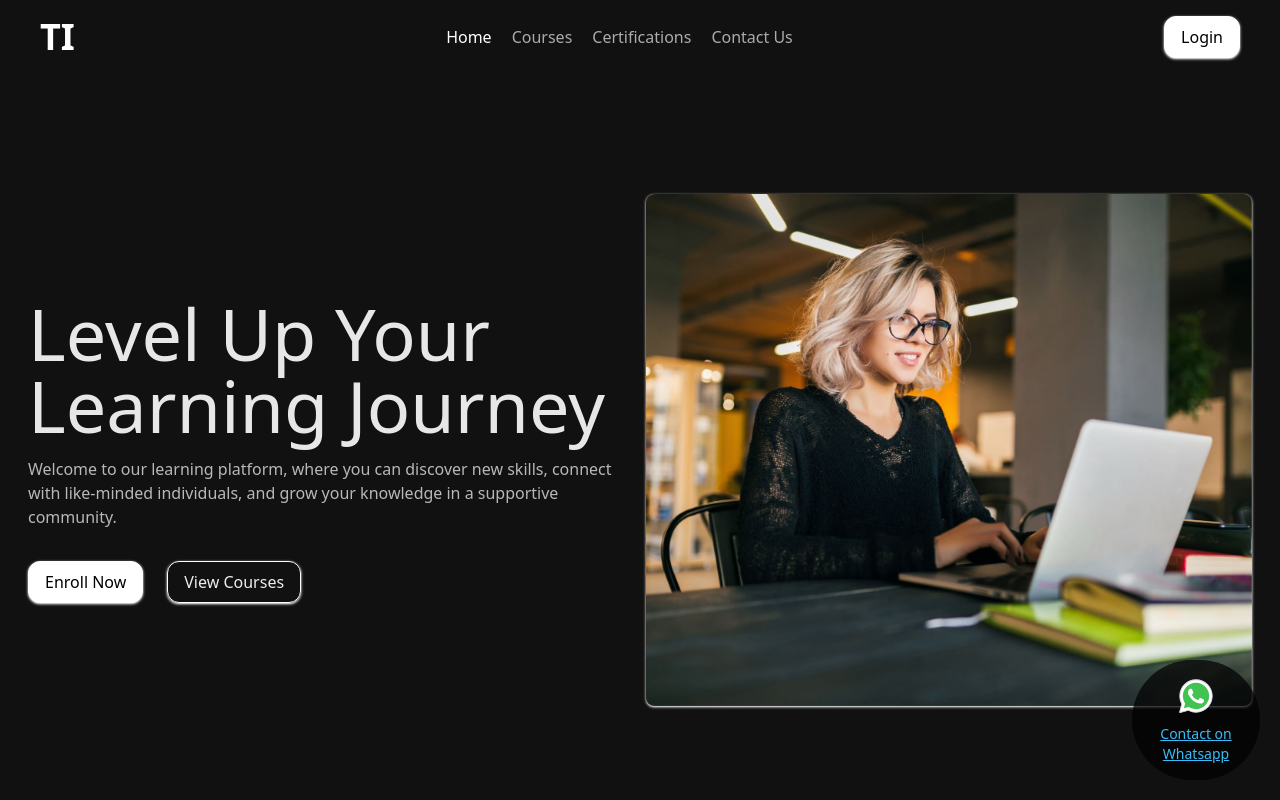
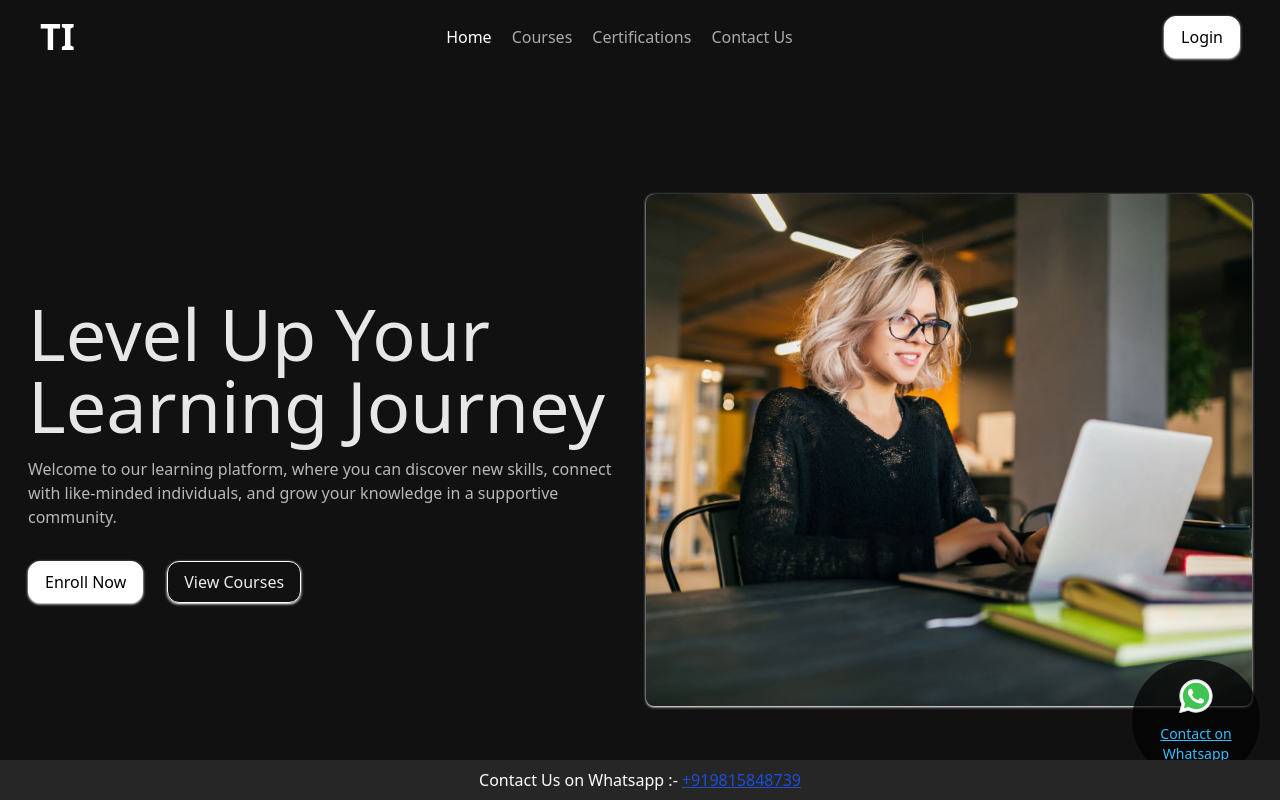
Before and after one commit to Abhishek-Rana-2001/ThaparInstitute, a React (Vite) app: page / in a window 1280 px wide. Shown: the top 800 px of the page. Built offline with nearby package versions, Linux system fonts and the light colour scheme; no server answers.

Commit message:
feat:sticky bar added

```diff
--- a/src/App.tsx
+++ b/src/App.tsx
@@ -2,6 +2,7 @@ import { Outlet } from "react-router-dom";
 import Header  from "./components/Header";
 import Footer from "./components/Footer";
 import StaticPin from "./components/StaticPin";
+import StickyFooter from "./components/StickyFooter";
 
 function App() {
   return (
@@ -10,6 +11,7 @@ function App() {
      <div className="flex-1"><Outlet/></div>
      <StaticPin />
      <Footer/>
+     <StickyFooter/>
     </div>
   )
 }
--- a/src/components/StickyFooter.tsx
+++ b/src/components/StickyFooter.tsx
@@ -1,6 +1,6 @@
 const StickyFooter = () => {
   return (
-    <div  className="w-full bg-neutral-800 sticky top-0 text-center p-2">
+    <div  className="w-full bg-neutral-800 sticky bottom-0 text-center p-2 z-20">
       Contact Us on Whatsapp :- <a  href="https://wa.me/9815849739"
     target="_blank"
     rel="noopener noreferrer" className="text-blue-700 underline hover:cursor-pointer hover:text-white">+919815848739</a>
```
